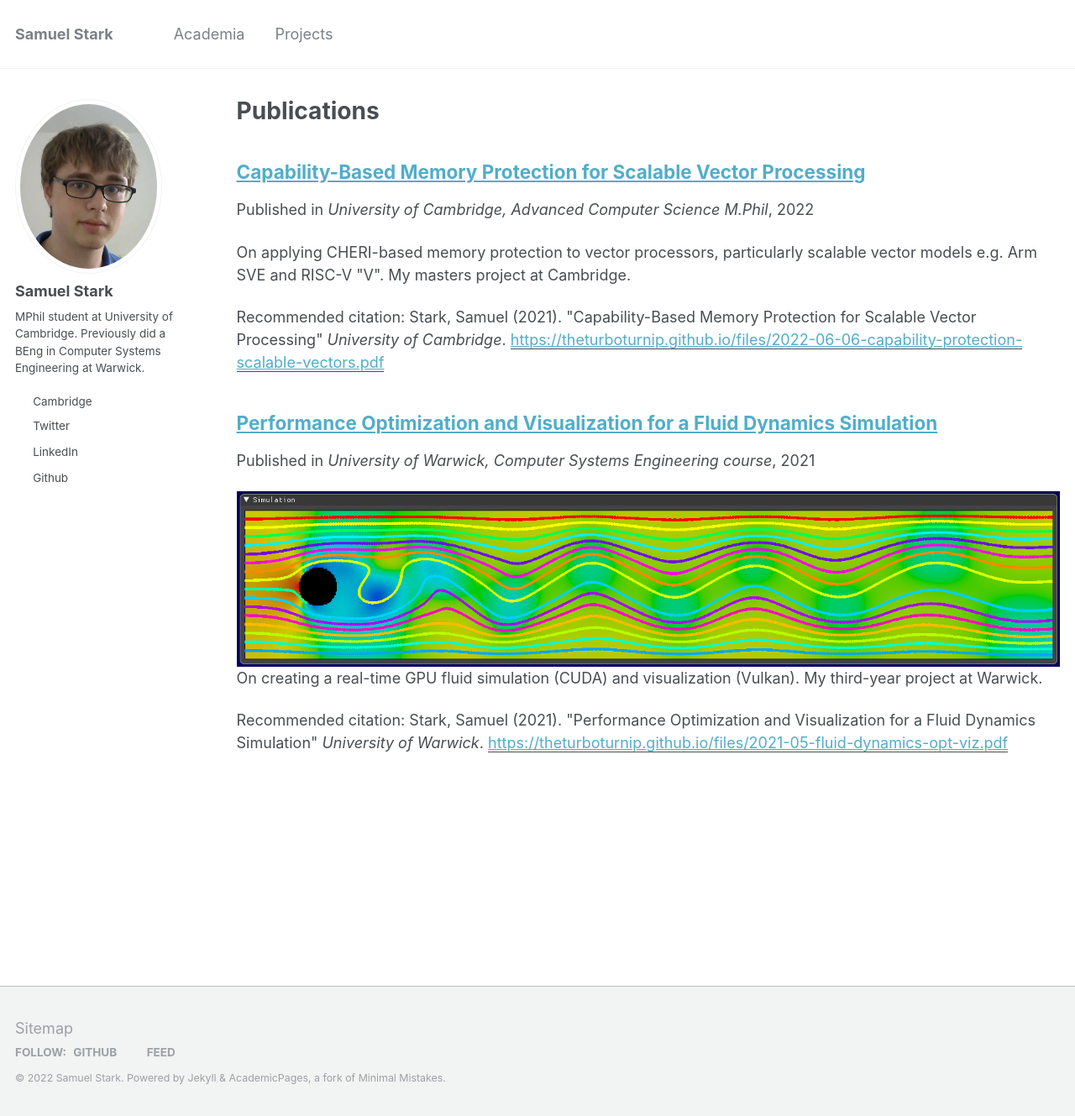
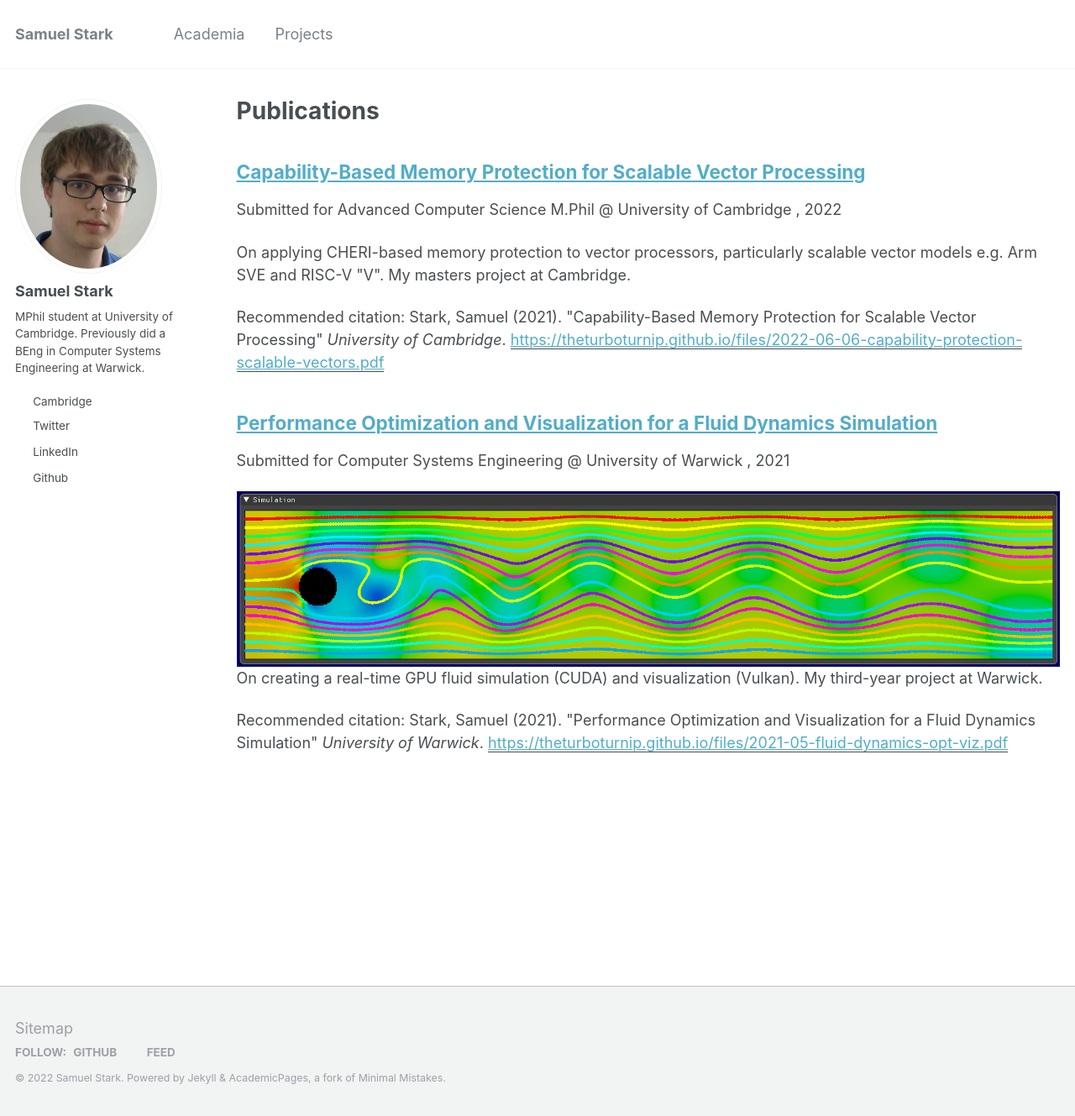
Before and after one commit to theturboturnip/theturboturnip.github.io, a Jekyll site: the page built from _pages/publications.md, in a window 1280 px wide and 1329 px high. Shown: the whole window at 84% size. Built offline with Jekyll 4.4.1, drawn with Linux system fonts in a browser that asks for light colours; an icon font too large for the unit is left out; a script bundle is joined from its source files by our own code; library files that are not in the unit come from our copies.

Commit message:
Added submission support for publications
Instead of requiring academic things tobe "Published in X",
allow them to be "Submitted for X"

Adds the `course` tag for publications.

```diff
--- a/_includes/archive-single.html
+++ b/_includes/archive-single.html
@@ -41,7 +41,15 @@
         {% if post.collection == 'teaching' %}
           <p> {{ post.type }}, <i>{{ post.venue }}</i>, {{ post.date | default: "1900-01-01" | date: "%Y" }} </p>
         {% elsif post.collection == 'publications' %}
+          {% if post.venue %}
           <p>Published in <i>{{ post.venue }}</i>, {{ post.date | default: "1900-01-01" | date: "%Y" }} </p>
+          {% elsif post.course %}
+          <p>Submitted for {{ post.course }}
+            {% if post.date %}
+            , {{ post.date | default: "1900-01-01" | date: "%Y" }}
+            {% endif %}
+          </p>
+          {% endif %}
         {% elsif post.date %}
          <p class="page__date"><strong><i class="fa fa-fw fa-calendar" aria-hidden="true"></i> {{ site.data.ui-text[site.locale].date_label | default: "Published:" }}</strong> <time datetime="{{ post.date | default: "1900-01-01" | date_to_xmlschema }}">{{ post.date | default: "1900-01-01" | date: "%B %d, %Y" }}</time></p>
         {% endif %}
--- a/_layouts/single.html
+++ b/_layouts/single.html
@@ -38,6 +38,8 @@ layout: default
           <p> {{ page.type }}, <i>{{ page.venue }}</i>, {{ page.date | default: "1900-01-01" | date: "%Y" }} </p>
         {% elsif page.venue and page.date %}
           <p>Published in <i>{{ page.venue }}</i>, {{ page.date | default: "1900-01-01" | date: "%Y" }} </p>
+        {% elsif page.course and page.date %}
+          <p>Submitted for {{ page.course }}, {{ page.date | default: "1900-01-01" | date: "%Y" }}</p>
         {% elsif page.date %}
           <p class="page__date"><strong><i class="fa fa-fw fa-calendar" aria-hidden="true"></i> {{ site.data.ui-text[site.locale].date_label | default: "Published:" }}</strong> <time datetime="{{ page.date | date_to_xmlschema }}">{{ page.date | default: "1900-01-01" | date: "%B %d, %Y" }}</time></p>
         {% endif %}
```
Also changed, not shown: _publications/2021-05-01-fluid-dynamics-opt-viz.md (+3 -3 lines), _publications/2022-06-06-capability-protection-scalable-vectors.md (+3 -3 lines).
